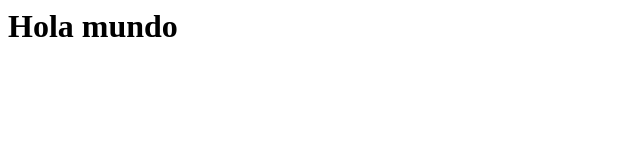
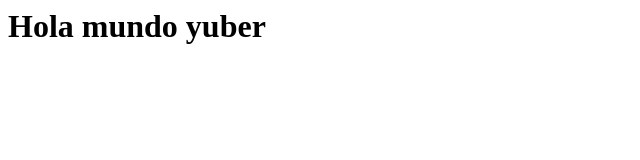
Before and after one commit to steven-portillo/portafolio, a plain HTML site: page index.html in a window 1280 px wide. Shown: the whole page, without its empty margins (0-640 px from the left). Drawn offline with Linux system fonts and the light colour scheme.

Commit message:
agregar cambios html

```diff
--- a/index.html
+++ b/index.html
@@ -1 +1 @@
-<h1>Hola mundo</h1>
+<h1>Hola mundo yuber</h1>
```
